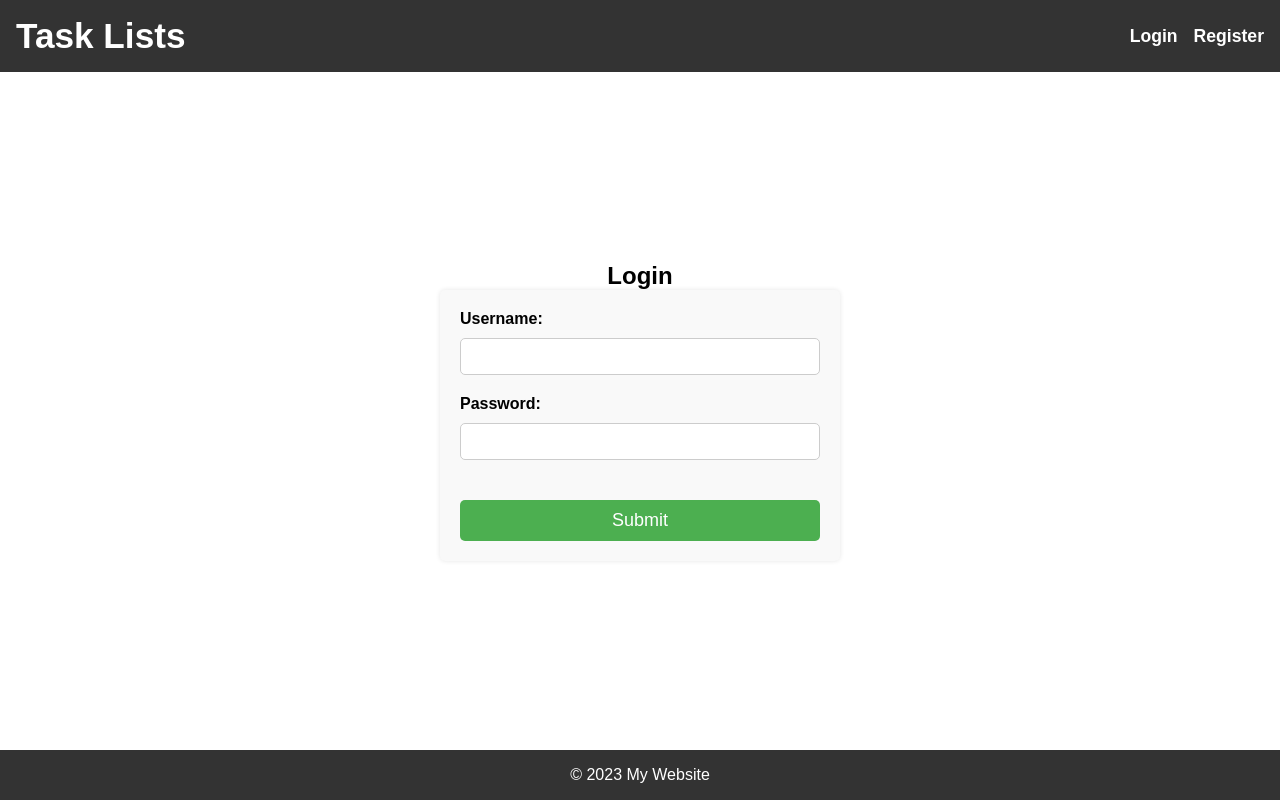
After one commit to soovuh/Django-Task-List, a Django app: page /accounts/login/ in a window 1280 px wide. The commit adds this page. Run offline with Django 4.2, Linux system fonts and the light colour scheme.

Commit message:
Created login logic

```diff
--- a/django_project/accounts/forms.py
+++ b/django_project/accounts/forms.py
@@ -13,3 +13,7 @@ class CustomUserCreationForm(UserCreationForm):
     email = forms.CharField(widget=forms.EmailInput())
     password1 = forms.CharField(widget=forms.PasswordInput(), label='Password')
     password2 = forms.CharField(widget=forms.PasswordInput(), label='Repeat password')
+
+class CustomAuthenticationForm(AuthenticationForm):
+    username = forms.CharField(widget=forms.TextInput(), label='Username')
+    password = forms.CharField(widget=forms.PasswordInput(), label='Password')
--- /dev/null
+++ b/django_project/accounts/templates/accounts/login.html
@@ -0,0 +1,15 @@
+{% extends 'core/base.html' %}
+{% load static %}
+{% block style %}<link rel="stylesheet" href="{% static 'accounts/style.css' %}">{% endblock style %}
+{% block title %}Login{% endblock title %}
+
+{% block content %}
+    <div class="wrapper">
+        <h2 class="head">Login</h2>
+        <form method="post" class="register-form">
+            {% csrf_token %}
+            {{ form.as_p }}
+            <button type="submit">Submit</button>
+        </form>
+    </div>
+{% endblock content %}
--- a/django_project/accounts/urls.py
+++ b/django_project/accounts/urls.py
@@ -1,8 +1,12 @@
 from django.urls import path
+from django.contrib.auth import views as auth_views
+
 from . import views
+from .forms import CustomAuthenticationForm
 
 app_name = 'accounts'
 
 urlpatterns = [
-    path('register/', views.register, name='register')
+    path('register/', views.register, name='register'),
+    path('login/', auth_views.LoginView.as_view(template_name='accounts/login.html' ,authentication_form=CustomAuthenticationForm), name='login')
 ]
--- a/django_project/core/templates/core/base.html
+++ b/django_project/core/templates/core/base.html
@@ -15,9 +15,14 @@
         <a href="{% url 'core:index' %}"><h1>Task Lists</h1></a>
         <nav>
             <ul>
-                <li><a href="#">Login</a></li>
-                <li><a href="{% url 'accounts:register' %}">Register</a></li>
-                <li><a href="#">Tasks</a></li>
+                {% if request.user.is_authenticated %}
+                    <li><a href="#">Tasks</a></li>
+                    <li><a href="#">Logout</a></li>
+                {% else %}
+                    <li><a href="{% url 'accounts:login' %}">Login</a></li>
+                    <li><a href="{% url 'accounts:register' %}">Register</a></li>
+                {% endif %}
+
             </ul>
         </nav>
     </header>
--- a/django_project/core/templates/core/index.html
+++ b/django_project/core/templates/core/index.html
@@ -3,5 +3,5 @@
 {% block title %}Welcome!{%  endblock  %}
 
 {% block content %}
-    <h1> Hello World</h1>
+
 {% endblock content %}
--- a/django_project/django_project/settings.py
+++ b/django_project/django_project/settings.py
@@ -115,6 +115,10 @@ USE_I18N = True
 USE_TZ = True
 
 
+LOGIN_URL = '/login/'
+LOGIN_REDIRECT_URL = '/'
+LOGOUT_REDIRECT_URL = '/'
+
 # Static files (CSS, JavaScript, Images)
 # https://docs.djangoproject.com/en/4.2/howto/static-files/
 
```
